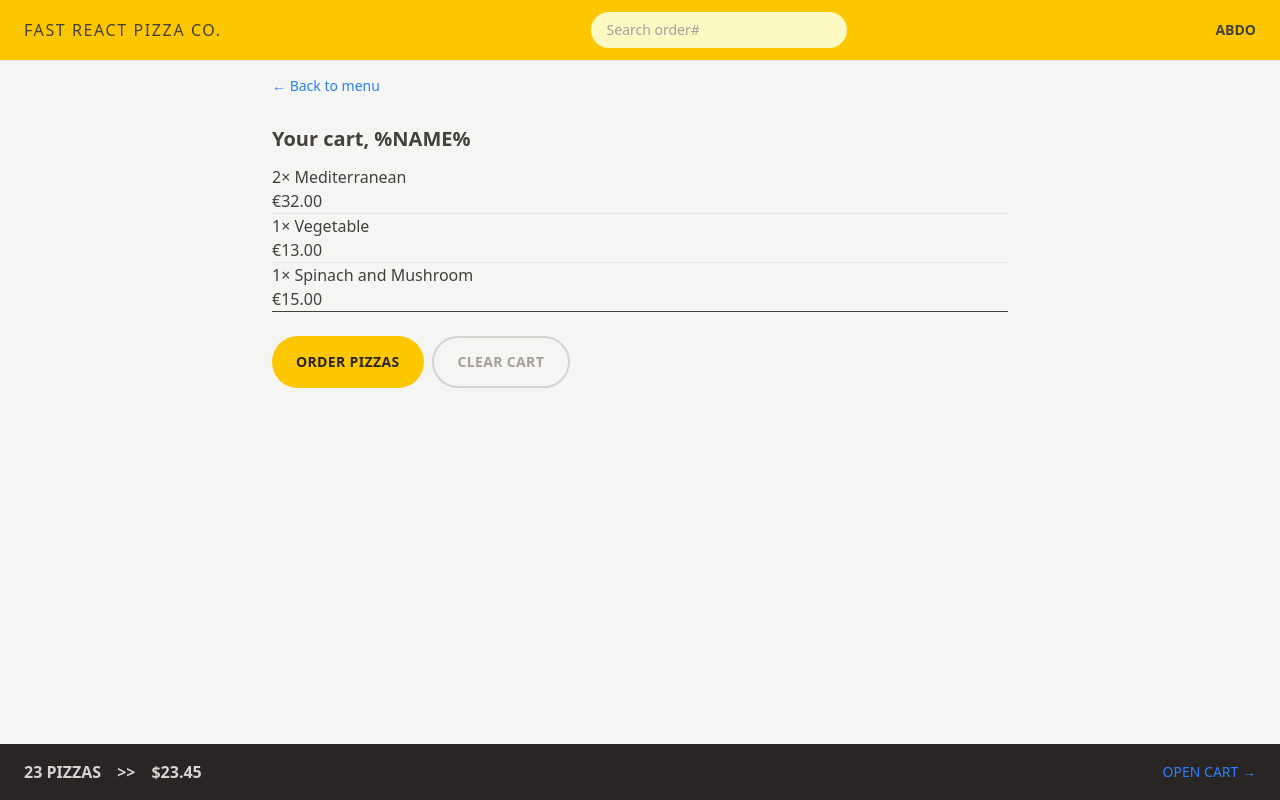
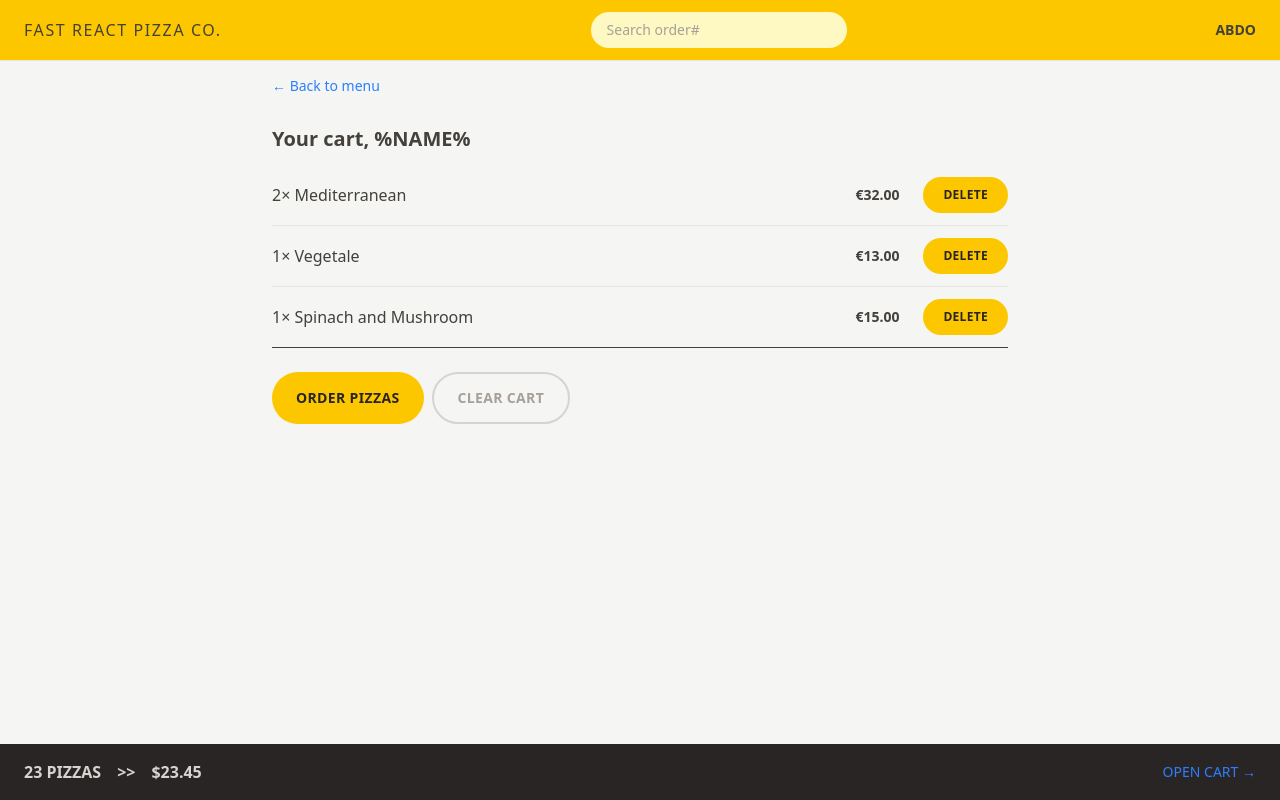
Before and after one commit to AbdelrahmanEhab20/fast-react-pizza, a React (Vite) app: page /cart in a window 1280 px wide. Built offline with nearby package versions, Linux system fonts and the light colour scheme; a web font is replaced by a local one.

Commit message:
comments for the divide class and some changes for the menu page and items and cart review and each single cart item

```diff
--- a/src/features/cart/Cart.jsx
+++ b/src/features/cart/Cart.jsx
@@ -1,4 +1,5 @@
- import LinkButton from '../../ui/LinkButton';
+import { Link } from 'react-router-dom';
+import LinkButton from '../../ui/LinkButton';
 import Button from '../../ui/Button';
 import CartItem from './CartItem';
 
@@ -12,7 +13,7 @@ const fakeCart = [
   },
   {
     pizzaId: 6,
-    name: 'Vegetable',
+    name: 'Vegetale',
     quantity: 1,
     unitPrice: 13,
     totalPrice: 13,
--- a/src/features/cart/CartItem.jsx
+++ b/src/features/cart/CartItem.jsx
@@ -1,16 +1,18 @@
-import { formatCurrency } from "../../utils/helpers";
+import Button from '../../ui/Button';
+import { formatCurrency } from '../../utils/helpers';
 
 function CartItem({ item }) {
   const { pizzaId, name, quantity, totalPrice } = item;
-    console.log(pizzaId);
-
+console.log("pizzaId")
+console.log(pizzaId)
   return (
-        <li>
-            <p>
+    <li key={pizzaId} className="py-3 sm:flex sm:items-center sm:justify-between">
+      <p className="mb-1 sm:mb-0">
         {quantity}&times; {name}
       </p>
-            <div>
-                <p>{formatCurrency(totalPrice)}</p>
+      <div className="flex items-center justify-between sm:gap-6">
+        <p className="text-sm font-bold">{formatCurrency(totalPrice)}</p>
+        <Button type="small">Delete</Button>
       </div>
     </li>
   );
--- a/src/features/menu/Menu.jsx
+++ b/src/features/menu/Menu.jsx
@@ -5,6 +5,7 @@ function Menu() {
   const menu = useLoaderData();
 
   return (
+    //ready divide class to divide the list items with a line and add some padding to the left and right of the list
     <ul className="divide-y divide-stone-200 px-2">
       {menu.map((pizza) => (
         <MenuItem pizza={pizza} key={pizza.id} />
--- a/src/index.css
+++ b/src/index.css
@@ -5,6 +5,11 @@
 @theme {
   /* Overwrite the default sans font so you don't have to add classes everywhere */
   --font-sans: "SN Pro", ui-sans-serif, system-ui, sans-serif;
+
+  /* Custom height */
+  /* OR create a specific utility class name */
+  /* --height-dvh: 100dvh; */
+  --spacing-screen: 100dvh;
 }
 
 @layer components {
```
Lines whose indentation alone changed are shown as unchanged.
